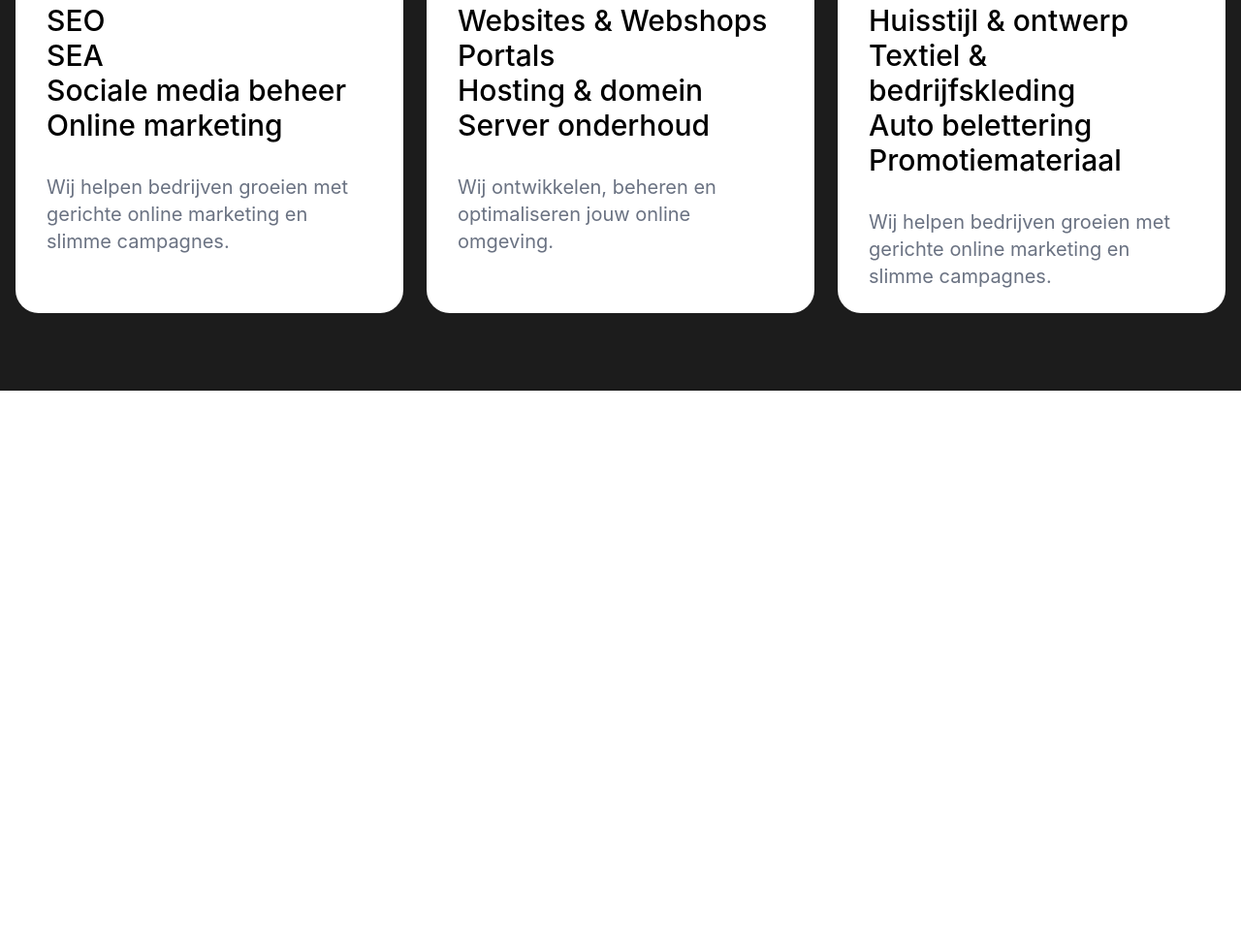
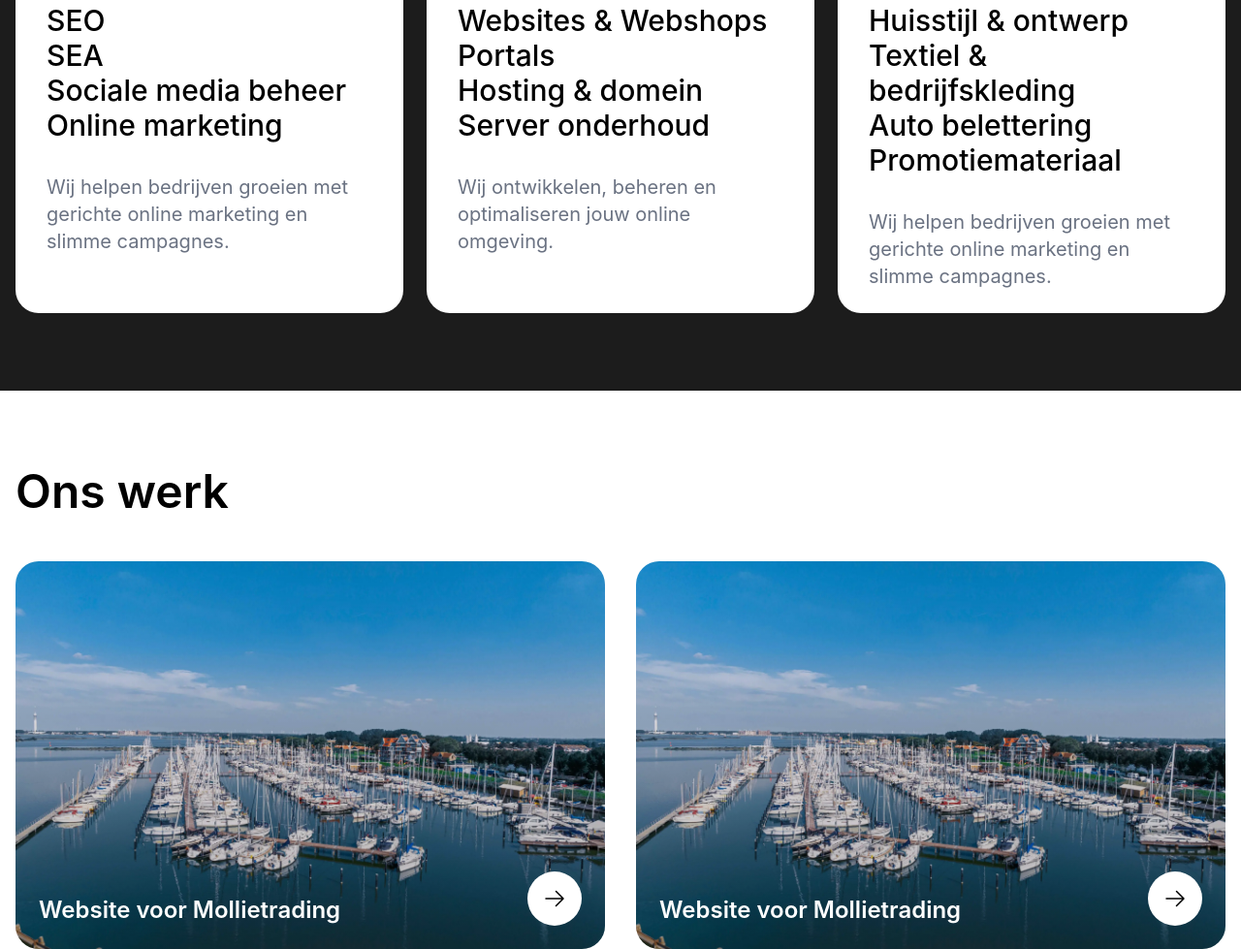
Before and after one commit to lizmstrs/bedrijfshaven-website, a website built with Vite: page index.html in a window 1280 px wide. Shown: the part 1397-2376 px from the top of the page at 97% size. Before the commit the page ends 1880 px from the top, so only its background shows below. Built offline with nearby package versions, Linux system fonts and the light colour scheme.

Commit message:
added section 3 ons werk cards

```diff
--- a/index.html
+++ b/index.html
@@ -47,9 +47,9 @@
         <div class="text-3xl">Marketing, IT en drukwerk komen bij ons samen. We combineren creativiteit en techniek om oplossingen te bouwen die niet alleen goed eruitzien, maar ook écht werken.</div>
         <div class="mt-16">
             <ul class="flex  gap-4">
-                <li><a href="#" class="flex h-14 w-14 items-center justify-center rounded-full border border-gray-300 text-gray-400 text-xl"><i class="fa-brands fa-linkedin-in"></i></a></li>
-                <li><a href="#" class="flex h-14 w-14 items-center justify-center rounded-full border border-gray-300 text-gray-400 text-xl"><i class="fa-brands fa-instagram"></i></a></li>
-                <li><a href="#" class="flex h-14 w-14 items-center justify-center rounded-full border border-gray-300 text-gray-400 text-xl"><i class="fa-brands fa-tiktok"></i></a></li>
+                <li><a href="https://www.linkedin.com/company/bedrijfshaven/posts/?feedView=all" target="_blank" class="flex h-14 w-14 items-center justify-center rounded-full border border-gray-300 text-gray-400 text-xl"><i class="fa-brands fa-linkedin-in"></i></a></li>
+                <li><a href="https://www.instagram.com/bedrijfshaven/" target="_blank" class="flex h-14 w-14 items-center justify-center rounded-full border border-gray-300 text-gray-400 text-xl"><i class="fa-brands fa-instagram"></i></a></li>
+                <li><a href="https://www.tiktok.com/@bedrijfshaven" target="_blank" class="flex h-14 w-14 items-center justify-center rounded-full border border-gray-300 text-gray-400 text-xl"><i class="fa-brands fa-tiktok"></i></a></li>
                 <li><a href="#" class="flex h-14 w-14 items-center justify-center rounded-full border border-gray-300 text-gray-400 text-xl"><i class="fa-brands fa-facebook-f"></i></a></li>
             </ul>
         </div>
@@ -104,6 +104,54 @@
     </div>
 </div>
 
+<!-- section 3 ons werk -->
+ <div class="mx-auto max-w-360 px-4">
+    <h2 class="text-5xl font-semibold">Ons werk</h2>
+
+    <div class="mt-12">
+        <ul class="grid grid-cols-1 md:grid-cols-2 gap-8 justify-center">
+            <li class="">
+                <a href="#" class="">
+                    <div class="relative h-100 overflow-hidden rounded-3xl">
+                        <img src="/img/hero.webp" alt="Mollietrading" class="w-full h-full object-cover">
+
+                        <div class="absolute inset-0 bg-linear-to-t from-black/30 to-transparent"></div>
+
+                        <div class=" absolute bottom-0 left-0 w-full flex items-end justify-between p-6">
+                        <h3 class="text-2xl font-semibold text-white">Website voor Mollietrading</h3>
+                        <button class="bg-white rounded-full p-4"><svg xmlns="http://www.w3.org/2000/svg" viewBox="0 0 24 24" fill="currentColor" class="size-6">
+                            <path fill-rule="evenodd" d="M12.97 3.97a.75.75 0 0 1 1.06 0l7.5 7.5a.75.75 0 0 1 0 1.06l-7.5 7.5a.75.75 0 1 1-1.06-1.06l6.22-6.22H3a.75.75 0 0 1 0-1.5h16.19l-6.22-6.22a.75.75 0 0 1 0-1.06Z" clip-rule="evenodd" />
+                            </svg>
+                        </button>
+                        </div>
+
+                    </div>
+                </a>
+
+            </li>
+            <li>
+                <a href="#">
+                    <div class="relative h-100 overflow-hidden rounded-3xl">
+                        <img src="/img/hero.webp" alt="Mollietrading" class="w-full h-full object-cover">
+
+                        <div class="absolute inset-0 bg-linear-to-t from-black/30 to-transparent"></div>
+
+                        <div class=" absolute bottom-0 left-0 w-full flex items-end justify-between p-6">
+                        <h3 class="text-2xl font-semibold text-white">Website voor Mollietrading</h3>
+                        <button class="bg-white rounded-full p-4"><svg xmlns="http://www.w3.org/2000/svg" viewBox="0 0 24 24" fill="currentColor" class="size-6">
+                            <path fill-rule="evenodd" d="M12.97 3.97a.75.75 0 0 1 1.06 0l7.5 7.5a.75.75 0 0 1 0 1.06l-7.5 7.5a.75.75 0 1 1-1.06-1.06l6.22-6.22H3a.75.75 0 0 1 0-1.5h16.19l-6.22-6.22a.75.75 0 0 1 0-1.06Z" clip-rule="evenodd" />
+                            </svg>
+                        </button>
+                        </div>
+
+                    </div>
+                </a>
+            </li>
+        </ul>
+    </div>
+
+ </div>
+
 
 
 
```
